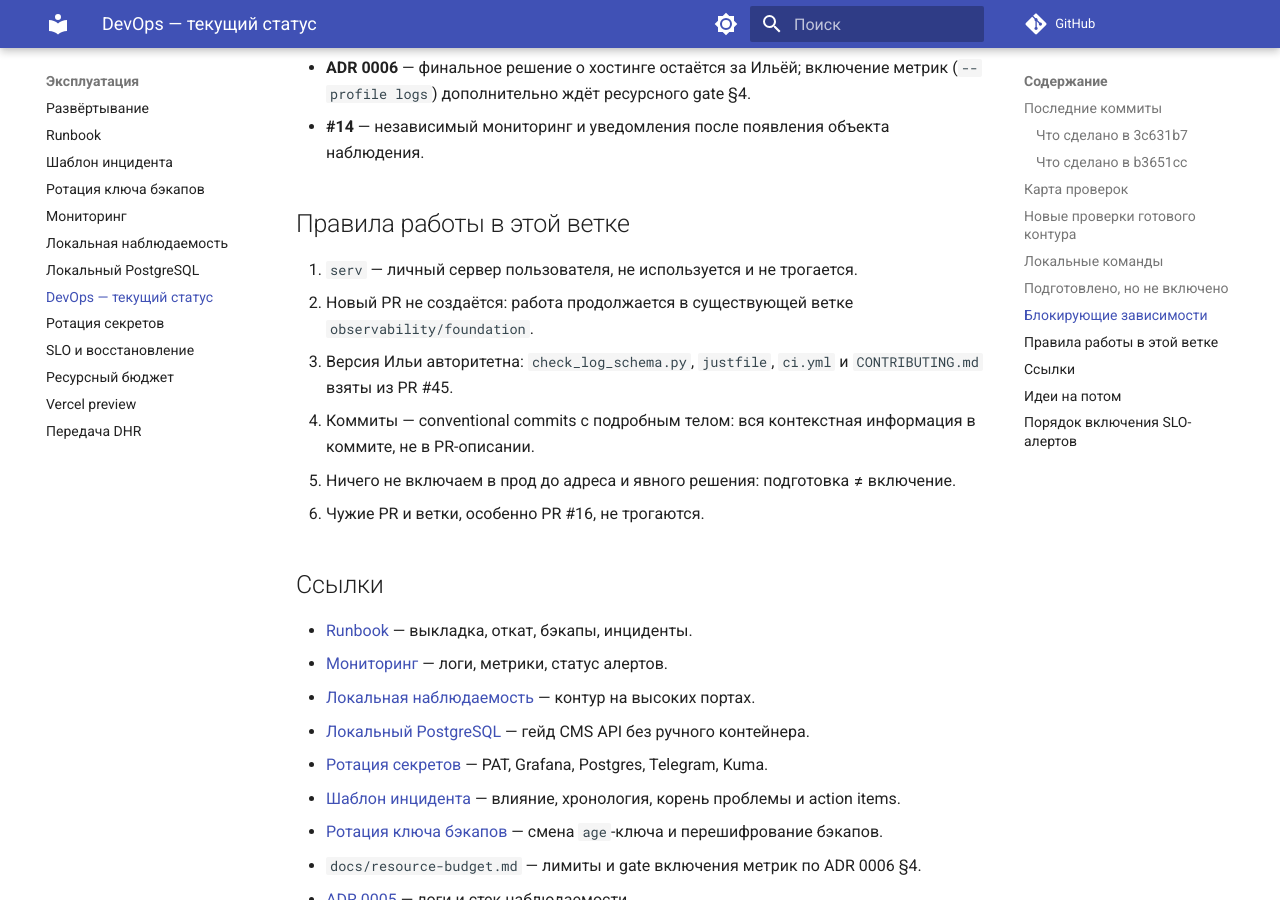
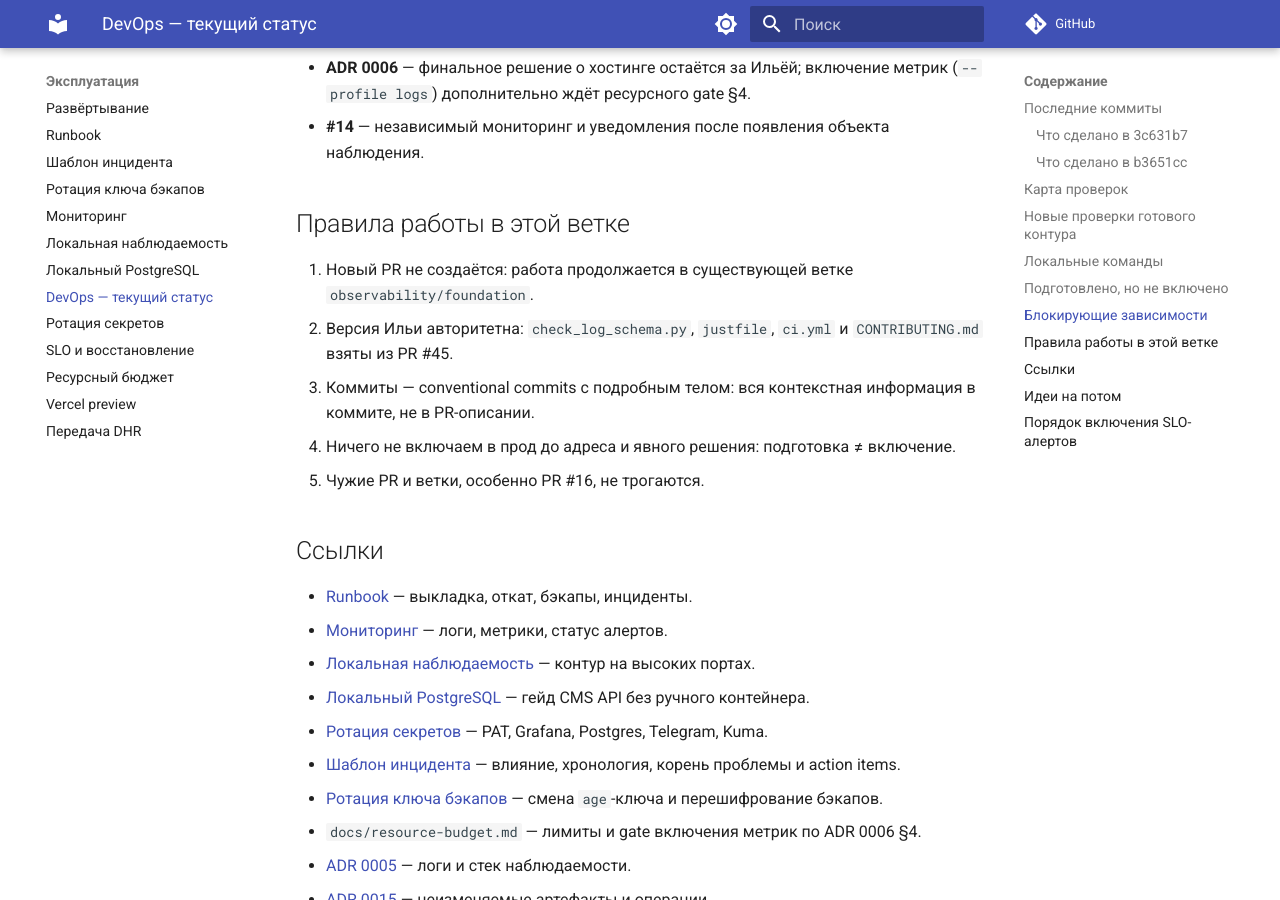
Before and after one commit to Cewerty/sreda-media, an MkDocs documentation site: the page built from docs/DEVOPS-STATUS.md, in a window 1280 px wide and 900 px high, scrolled down 5472 px. Built offline with MkDocs 1.6.1 and Material for MkDocs 9.7.7, drawn with Linux system fonts in a browser that asks for light colours; comment, search, counter and statistics services are not loaded.

Commit message:
chore(devops): drop personal-server mentions
Preserve only the seven repository files from the closed PR #56. The four docs/superpowers/* edits from that PR are intentionally excluded: those drafts are absent on main and epic #66 forbids committing agent working plans.

Refs: #37

```diff
--- a/docs/DEVOPS-STATUS.md
+++ b/docs/DEVOPS-STATUS.md
@@ -131,12 +131,11 @@ just smoke https://sreda.sielom.ru   # только после Q-1
 
 ## Правила работы в этой ветке
 
-1. `serv` — личный сервер пользователя, не используется и не трогается.
-2. Новый PR не создаётся: работа продолжается в существующей ветке `observability/foundation`.
-3. Версия Ильи авторитетна: `check_log_schema.py`, `justfile`, `ci.yml` и `CONTRIBUTING.md` взяты из PR #45.
-4. Коммиты — conventional commits с подробным телом: вся контекстная информация в коммите, не в PR-описании.
-5. Ничего не включаем в прод до адреса и явного решения: подготовка ≠ включение.
-6. Чужие PR и ветки, особенно PR #16, не трогаются.
+1. Новый PR не создаётся: работа продолжается в существующей ветке `observability/foundation`.
+2. Версия Ильи авторитетна: `check_log_schema.py`, `justfile`, `ci.yml` и `CONTRIBUTING.md` взяты из PR #45.
+3. Коммиты — conventional commits с подробным телом: вся контекстная информация в коммите, не в PR-описании.
+4. Ничего не включаем в прод до адреса и явного решения: подготовка ≠ включение.
+5. Чужие PR и ветки, особенно PR #16, не трогаются.
 
 ## Ссылки
 
```
Also changed, not shown: README.md (+1 -1 lines), docs/BACKUP-KEY-ROTATION.md (+2 -2 lines), docs/DEV-OBSERVABILITY.md (+1 -1 lines), docs/monitoring.md (+1 -1 lines), docs/runbook.md (+1 -1 lines), 1 other file.
